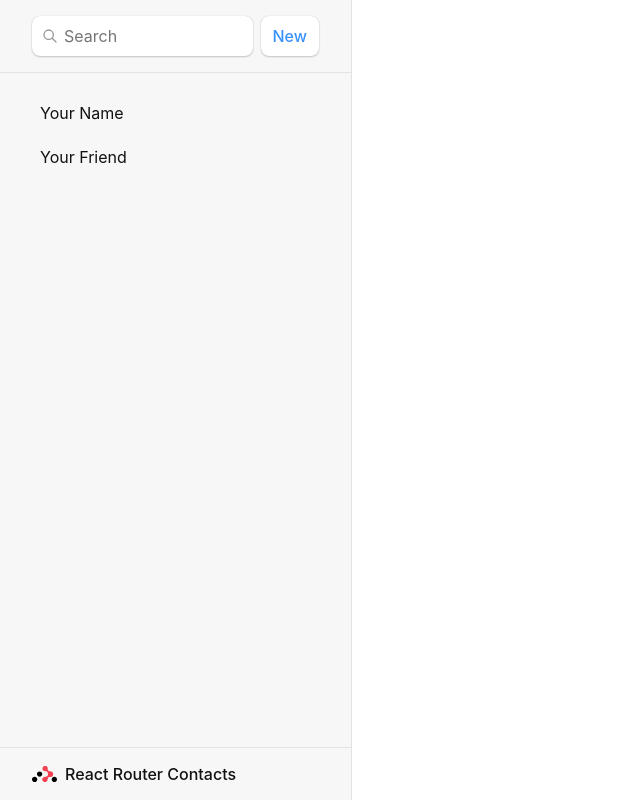
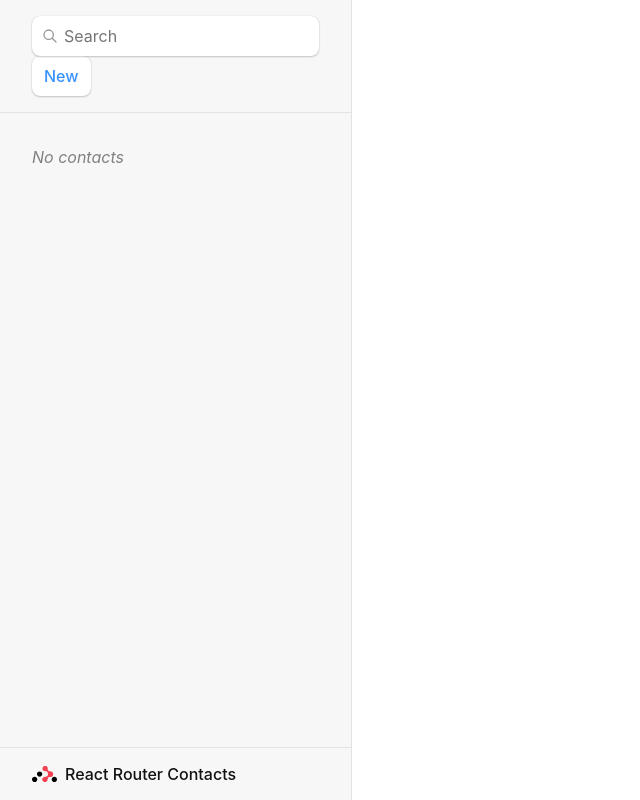
Before and after one commit to PabloAtahoneroGdB/tutorial-react-router, a React (Vite) app in the folder tutorial-react-router/: page / in a window 1280 px wide. Shown: the whole page, without its empty margins (0-640 px from the left). Built offline with nearby package versions, Linux system fonts and the light colour scheme.

Commit message:
WIP creating new contacts

```diff
--- a/tutorial-react-router/src/main.jsx
+++ b/tutorial-react-router/src/main.jsx
@@ -9,12 +9,15 @@
 import ErrorPage from "./error-page";
 import Contact from "./routes/contact";
 import { Outlet } from "react-router-dom";
+import  { loader as rootLoader,action as rootAction} from "./routes/root";
 
 const router = createBrowserRouter([
   {
     path: "/",
     element: <Root />,
     errorElement: <ErrorPage />,
+    loader: rootLoader,
+    action: rootAction,
     children: [
       {
         path: "contacts/:contactId",
--- a/tutorial-react-router/src/routes/root.jsx
+++ b/tutorial-react-router/src/routes/root.jsx
@@ -1,12 +1,28 @@
-import { Outlet, Link } from "react-router-dom";
+import {
+    Outlet,
+    Link,
+    useLoaderData,  Form,
+} from "react-router-dom";
+import { getContacts, createContact } from "../contacts";
+
+export async function action() {
+    const contact = await createContact();
+    return { contact };
+  }
+  export async function loader() {
+    const contacts = await getContacts();
+    return { contacts };
+  }
 export default function Root() {
+    const { contacts } = useLoaderData();
     return (
       <>
         <div id="sidebar">
           <h1>React Router Contacts</h1>
           <div>
-            <form id="search-form" role="search">
-              <input
+          <Form method="post">
+
+            <input
                 id="q"
                 aria-label="Search contacts"
                 placeholder="Search"
@@ -22,20 +38,34 @@
                 className="sr-only"
                 aria-live="polite"
               ></div>
-            </form>
-            <form method="post">
-              <button type="submit">New</button>
-            </form>
+
+            <button type="submit">New</button>
+          </Form>
+
           </div>
           <nav>
-          <ul>
-            <li>
-              <Link to={`contacts/1`}>Your Name</Link>
-            </li>
-            <li>
-              <Link to={`contacts/2`}>Your Friend</Link>
-            </li>
-          </ul>
+          {contacts.length ? (
+            <ul>
+              {contacts.map((contact) => (
+                <li key={contact.id}>
+                  <Link to={`contacts/${contact.id}`}>
+                    {contact.first || contact.last ? (
+                      <>
+                        {contact.first} {contact.last}
+                      </>
+                    ) : (
+                      <i>No Name</i>
+                    )}{" "}
+                    {contact.favorite && <span>★</span>}
+                  </Link>
+                </li>
+              ))}
+            </ul>
+          ) : (
+            <p>
+              <i>No contacts</i>
+            </p>
+          )}
         </nav>
         </div>
         <div id="detail">
```
